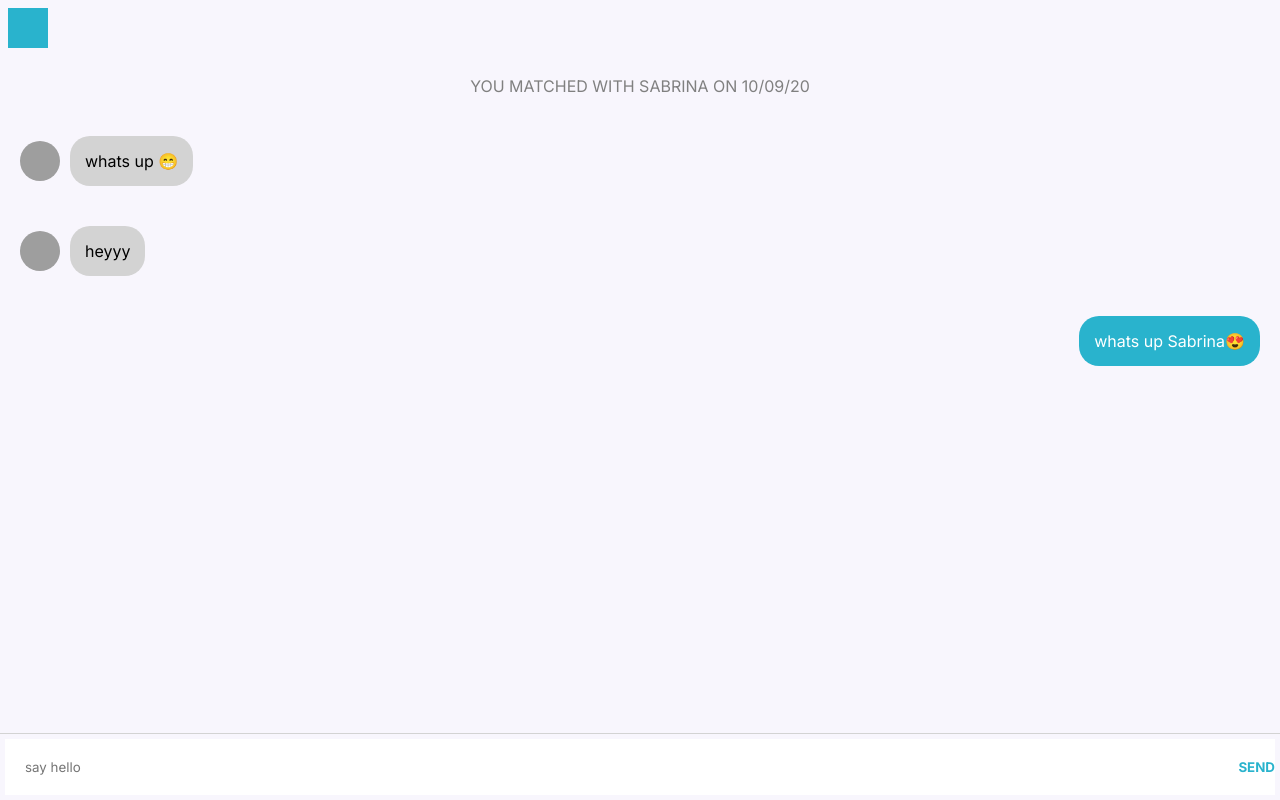
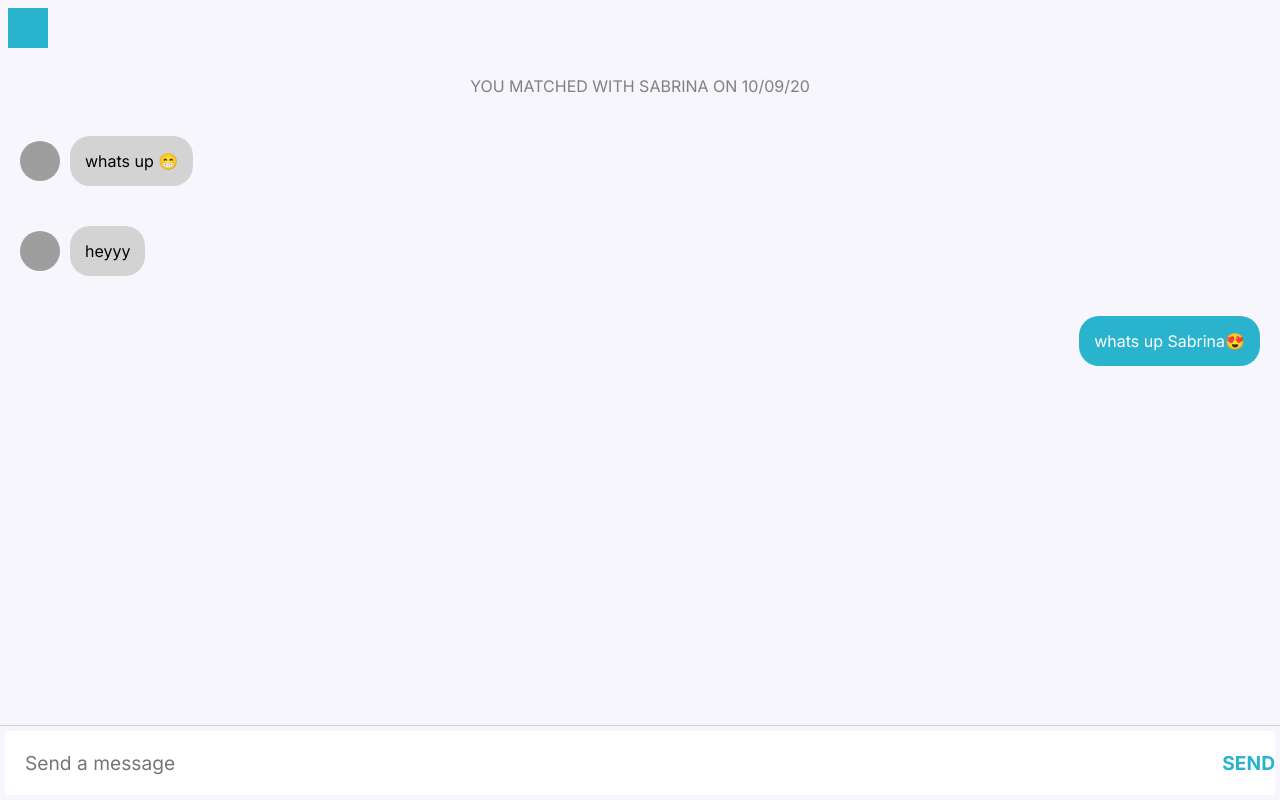
Before and after one commit to euidml/1800_202210_DTC07, a React (Create React App) app in the folder circle/: page /chat/1 in a window 1280 px wide. Built offline with nearby package versions, Linux system fonts and the light colour scheme; grey boxes are pictures that could not be loaded.

Commit message:
fix input field

```diff
--- a/circle/src/ChatScreen.css
+++ b/circle/src/ChatScreen.css
@@ -39,7 +39,7 @@
     flex: 1;
     padding: 20px;
     border: none;
-
+    font-size: larger;
 }
 
 .chatScreen_inputButton {
@@ -48,6 +48,7 @@
     background-color: white;
     font-weight: bolder;
     color: #29b3cd;
+    font-size: larger;
 }
 
 .header_icon {
--- a/circle/src/ChatScreen.js
+++ b/circle/src/ChatScreen.js
@@ -67,7 +67,7 @@ function ChatScreen() {
     )}
 
     <form className='chatScreen_input'>
-        <input value={input} onChange={e => setInput(e.target.value)} className="chatScreen_inputField" placeholder="say hello" type="text" />
+        <input value={input} onChange={e => setInput(e.target.value)} className="chatScreen_inputField" placeholder="Send a message" type="text" />
         <button onClick={handleSend} type="submit" className='chatScreen_inputButton'>SEND</button>
     </form>
     </div>
```
